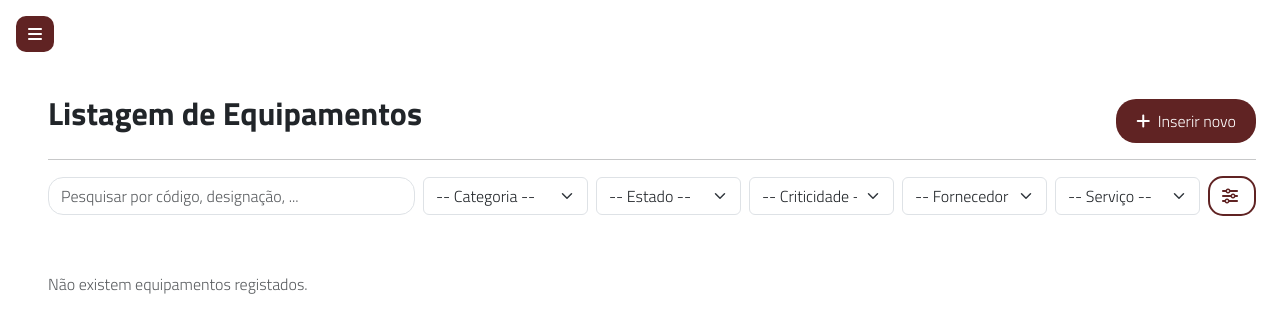
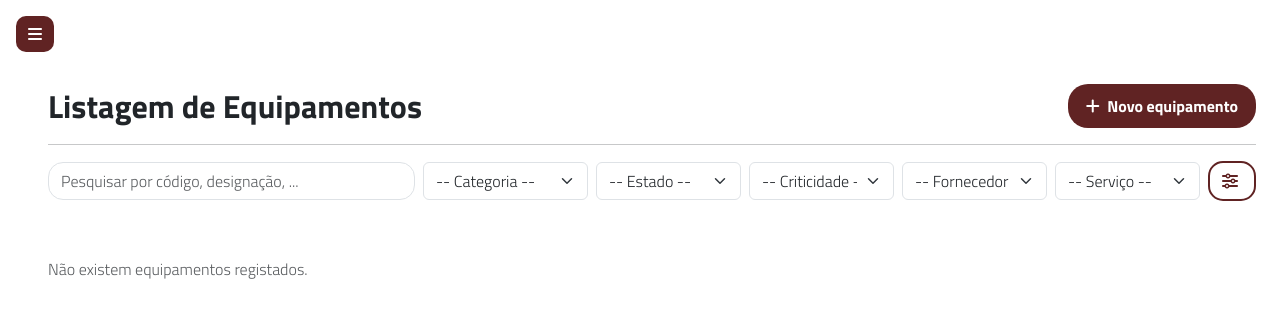
Before and after one commit to enia06/Projeto_SIBDAS, a PHP site: page /private/views/equipamentos/listar.php in a window 1280 px wide. Shown: the part 132-465 px from the top of the page. Run offline with PHP 8.4, Linux system fonts and the light colour scheme; the visitor is signed in with stand-in values (Sample User, id 1); data that the repository does not hold is empty.

Commit message:
Correção dos links de edição e remoção nas listagens

```diff
--- a/private/views/documentacao/listar.php
+++ b/private/views/documentacao/listar.php
@@ -141,7 +141,7 @@ $ligacao = null;
                                             <i class="fa-solid fa-circle-info"></i>
                                         </a>
                                         <?php if ($_SESSION['perfil'] != 'profissional_saude'): ?>
-                                            <a href="remover.php?id=..." class="btn btn-sm btn-outline-danger">
+                                            <a href="remover.php?id_documento=<?= aes_encrypt($documento->id_documento) ?>" class="btn btn-sm btn-outline-danger">
                                                 <i class="fa-solid fa-trash-can"></i>
                                             </a>
                                         <?php endif; ?>
--- a/private/views/equipamentos/listar.php
+++ b/private/views/equipamentos/listar.php
@@ -101,8 +101,8 @@ $ligacao = null;
                         <i class=""></i><strong>Listagem de Equipamentos</strong>
                     </h2>
                     <?php if ($_SESSION['perfil'] != 'profissional_saude'): ?>
-                        <a href="inserir.php" class="btn admin-btn-save">
-                            <i class="fa-solid fa-plus me-1"></i> Inserir novo
+                        <a href="inserir.php" class="btn admin-btn-new">
+                            <i class="fa-solid fa-plus me-1"></i> Novo equipamento
                         </a>
                     <?php endif; ?>
                 </div>
@@ -301,12 +301,12 @@ $ligacao = null;
                                                 <i class="fa-solid fa-circle-info"></i>
                                             </a>
                                             <?php if ($_SESSION['perfil'] != 'profissional_saude'): ?>
-                                                <a href="editar.php?id=..." class="btn btn-sm btn-outline-warning">
+                                                <a href="editar.php?id_equipamento=<?= aes_encrypt($equipamento->id_equipamento) ?>" class="btn btn-sm btn-outline-warning">
                                                     <i class="fa-solid fa-file-pen"></i>
                                                 </a>
                                             <?php endif; ?>
                                             <?php if ($_SESSION['perfil'] != 'profissional_saude'): ?>
-                                                <a href="remover.php?id=..." class="btn btn-sm btn-outline-danger">
+                                                <a href="remover.php?id_equipamento=<?= aes_encrypt($equipamento->id_equipamento) ?>" class="btn btn-sm btn-outline-danger">
                                                     <i class="fa-solid fa-trash-can"></i>
                                                 </a>
                                             <?php endif; ?>
--- a/private/views/garantias_contratos/listar.php
+++ b/private/views/garantias_contratos/listar.php
@@ -144,7 +144,7 @@ $ligacao = null;
                                             <i class="fa-solid fa-circle-info"></i>
                                         </a>
                                         <?php if ($_SESSION['perfil'] != 'profissional_saude'): ?>
-                                            <a href="remover.php?id=..." class="btn btn-sm btn-outline-danger">
+                                            <a href="remover.php?id_garantia=<?= aes_encrypt($garantia->id_garantia) ?>" class="btn btn-sm btn-outline-danger">
                                                 <i class="fa-solid fa-trash-can"></i>
                                             </a>
                                         <?php endif; ?>
```
Also changed, not shown: private/views/localizacoes/listar.php (+4 -4 lines).
